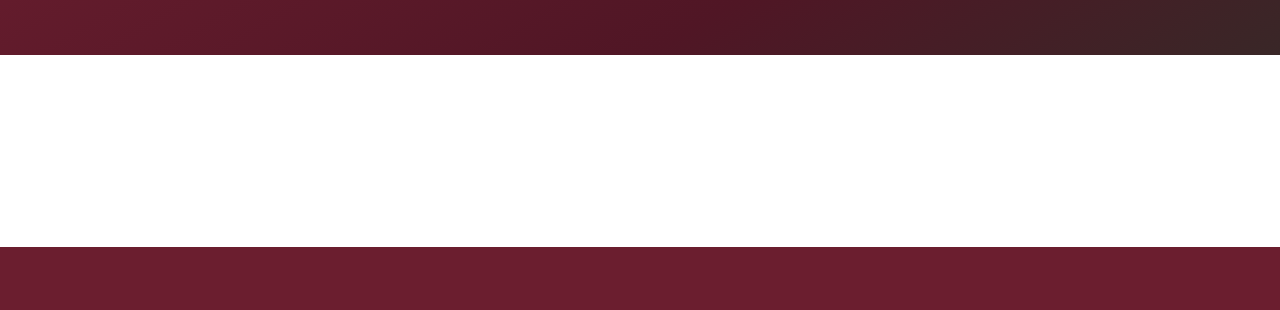
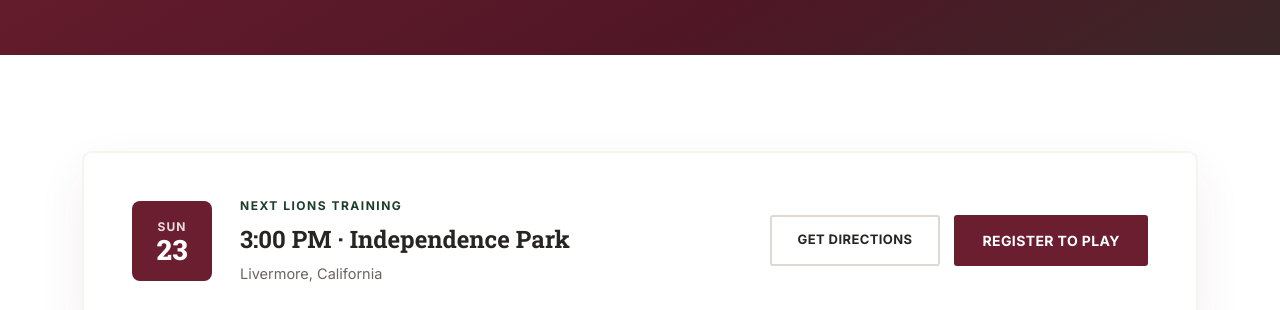
Before and after one commit to Livermore-Lions-Rugby-Club/livermore-lions-website, an Eleventy site: page src/schedule.njk in a window 1280 px wide. Shown: the part 257-567 px from the top of the page. Built offline with nearby package versions, Linux system fonts and the light colour scheme; Eleventy itself is replaced by a stand-in of ours; files that its build step writes are made by us from their sources.

Commit message:
Update schedule.njk

```diff
--- a/src/schedule.njk
+++ b/src/schedule.njk
@@ -6,7 +6,7 @@ description: "Find the next Livermore Lions training session and get directions.
 <section class="policy-hero"><div class="policy-wrap"><h1>Training schedule</h1><p>Come along to the next session — new families are always welcome.</p></div></section>
 <section id="schedule">
 <div class="wrap">
-{% for session in schedule %}
+{% for session in schedule.list %}
 <div class="next-session">
 <div class="ns-left">
 <div class="ns-date"><span class="day">{{ session.day }}</span><span class="num">{{ session.date }}</span></div>
```
